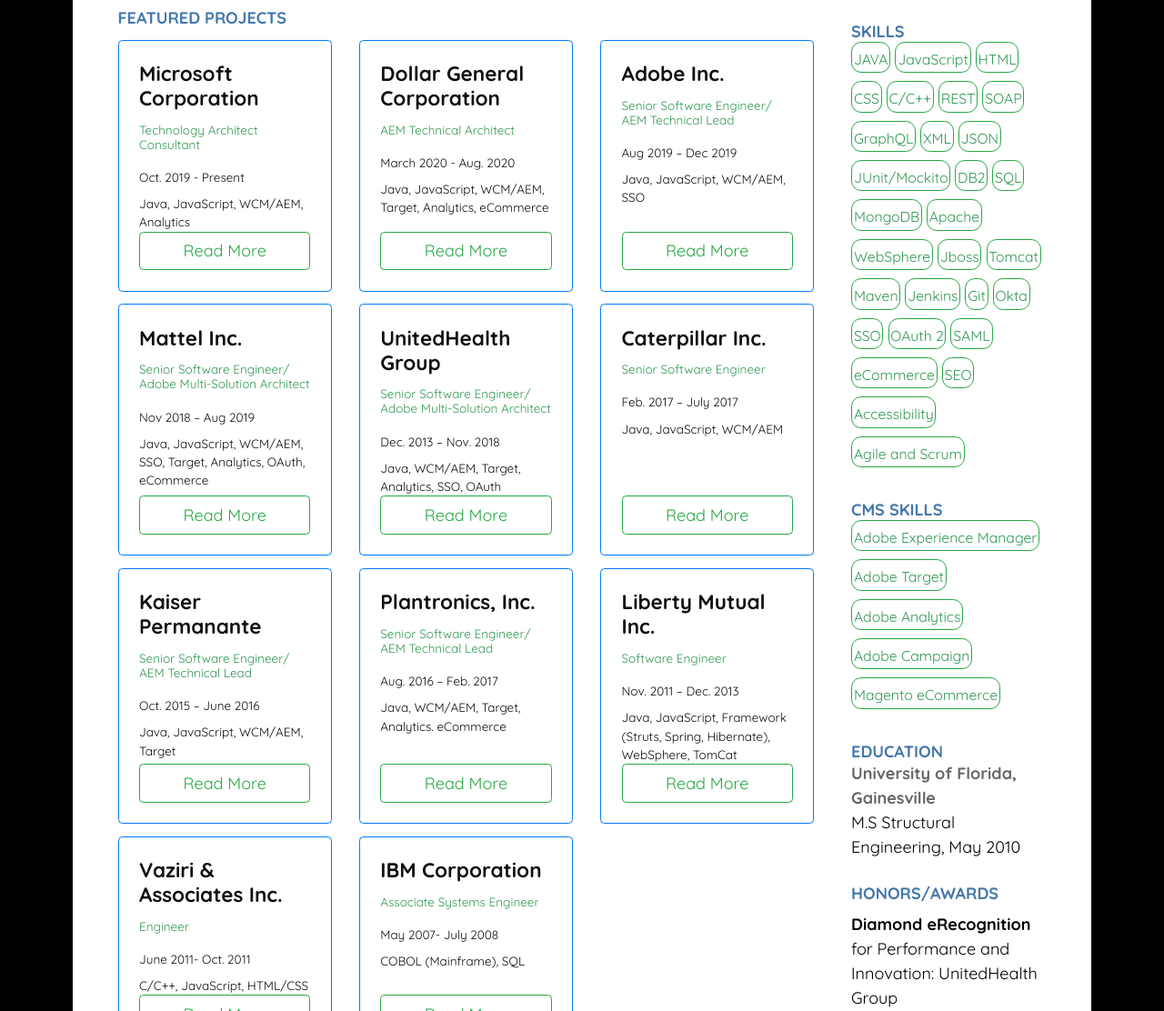
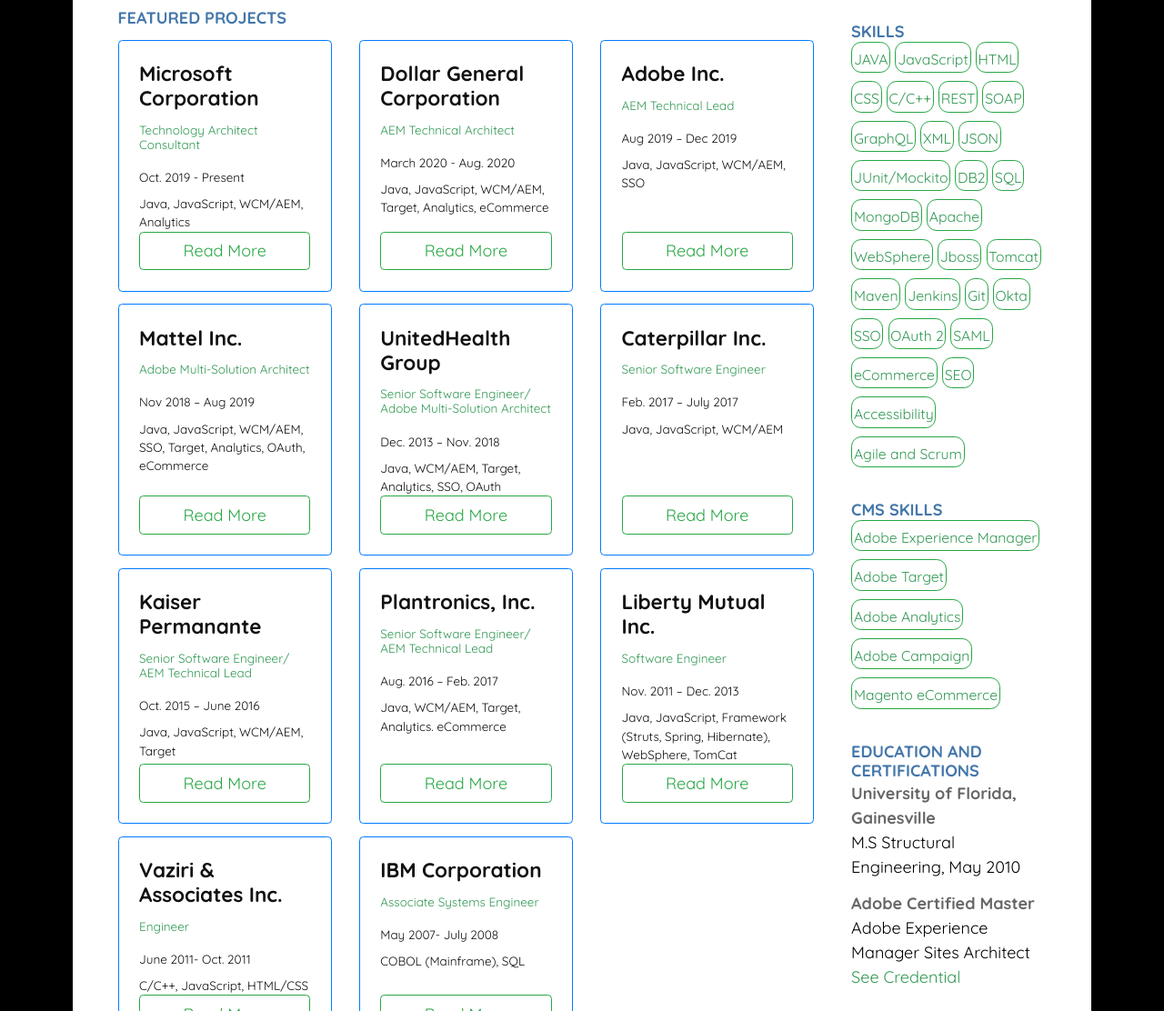
Before and after one commit to aashlesh/aashlesh.github.io, a plain HTML site: page index.html in a window 1280 px wide. Shown: the part 176-1288 px from the top of the page at 91% size. Drawn offline with nearby package versions, Linux system fonts and the light colour scheme.

Commit message:
Update index.html

```diff
--- a/index.html
+++ b/index.html
@@ -192,7 +192,7 @@
                      <div class="card h-100 border-primary">
                         <div class="card-body d-flex flex-column">
                            <h3 class="thick card-title">Adobe Inc.</h3>
-                           <h6 class="highlight">Senior Software Engineer/ AEM Technical Lead</h6>
+                           <h6 class="highlight">AEM Technical Lead</h6>
                            <p class="cardtext">Aug 2019 – Dec 2019</p>
                            <p class="cardtext">Java, JavaScript, WCM/AEM, SSO</p>
                            <button type="button" class="mt-auto btn btn-outline-success" data-toggle="modal" data-target="#exampleModal5">
@@ -218,7 +218,7 @@
                                              </header>
                                              <p>
                                                 <em>
-                                                Senior Software Engineer/ AEM Technical Lead, Consultant
+                                                AEM Technical Lead, Consultant
                                                 </em>
                                              </p>
                                              <ul class="tasks">
@@ -259,7 +259,7 @@
                      <div class="card h-100 border-primary">
                         <div class="card-body d-flex flex-column">
                            <h3 class="thick card-title">Mattel Inc.</h3>
-                           <h6 class="highlight">Senior Software Engineer/ Adobe Multi-Solution Architect</h6>
+                           <h6 class="highlight">Adobe Multi-Solution Architect</h6>
                            <p class="cardtext">Nov 2018 – Aug 2019</p>
                            <p class="cardtext">Java, JavaScript, WCM/AEM, SSO, Target, Analytics, OAuth, eCommerce</p>
                            <button type="button" class="mt-auto btn btn-outline-success" data-toggle="modal" data-target="#exampleModal6">
@@ -285,7 +285,7 @@
                                              </header>
                                              <p>
                                                 <em>
-                                                Senior Software Engineer/ Adobe Multi-Solution Architect, Consultant
+                                                Adobe Multi-Solution Architect, Consultant
                                                 </em>
                                              </p>
                                              <ul class="tasks">
@@ -1074,7 +1074,7 @@
                   <span itemprop="addressLocality">Portland</span>,
                   <span itemprop="addressRegion">OR</span>
                </div>
-               <a href="tel:+19174055831" id="phone">(352) 871-1359</a>
+               <a href="tel:+13528711359" id="phone">(352) 871-1359</a>
                <div>
                   <a href="mailto:aashlesh.emandi@gmail.com" id="email">aashlesh.emandi@gmail.com</a>
                </div>
@@ -1124,12 +1124,19 @@
                </ul>
             </section>
             <section>
-               <h2>Education</h2>
+               <h2>Education and Certifications</h2>
                <ul class="no-bullets educert">
                   <li itemprop="alumniOf" itemscope="" itemtype="http://schema.org/EducationalOrganization">
                      <span itemprop="name">University of Florida, Gainesville</span>
                      <ul>
                         <li itemprop="award">M.S Structural Engineering, May 2010</li>
+                     </ul>
+                  </li>
+                  <li itemprop="alumniOf" itemscope="" itemtype="http://schema.org/EducationalOrganization">
+                     <span itemprop="name">Adobe Certified Master</span>
+                     <ul>
+                        <li itemprop="award">Adobe Experience Manager Sites Architect</li>
+                        <li itemprop="award"><a href="https://www.youracclaim.com/badges/faddde5c-9fc0-47c4-99bc-59e2259ec30e">See Credential</a></li>
                      </ul>
                   </li>
                </ul>
```
